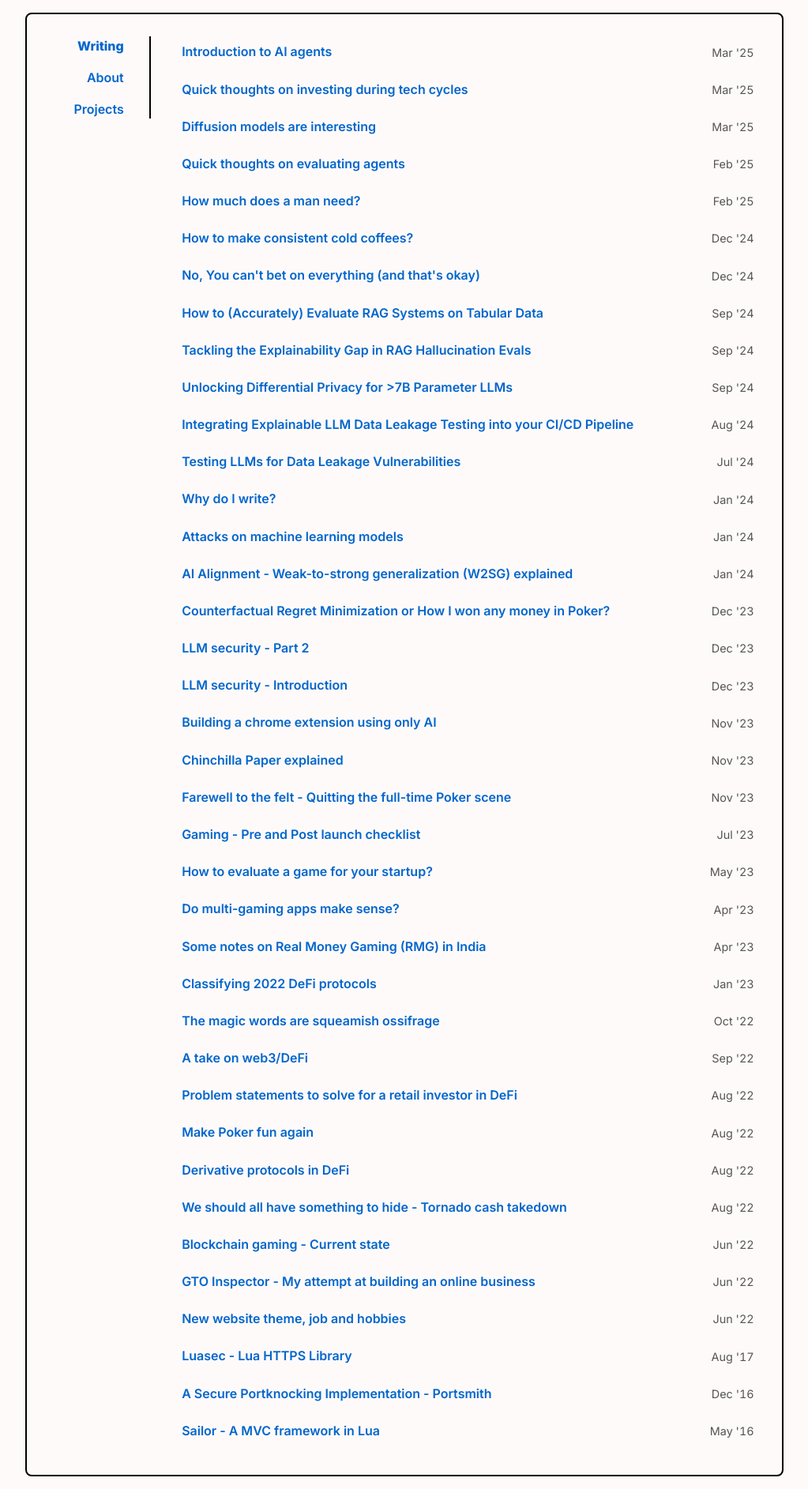
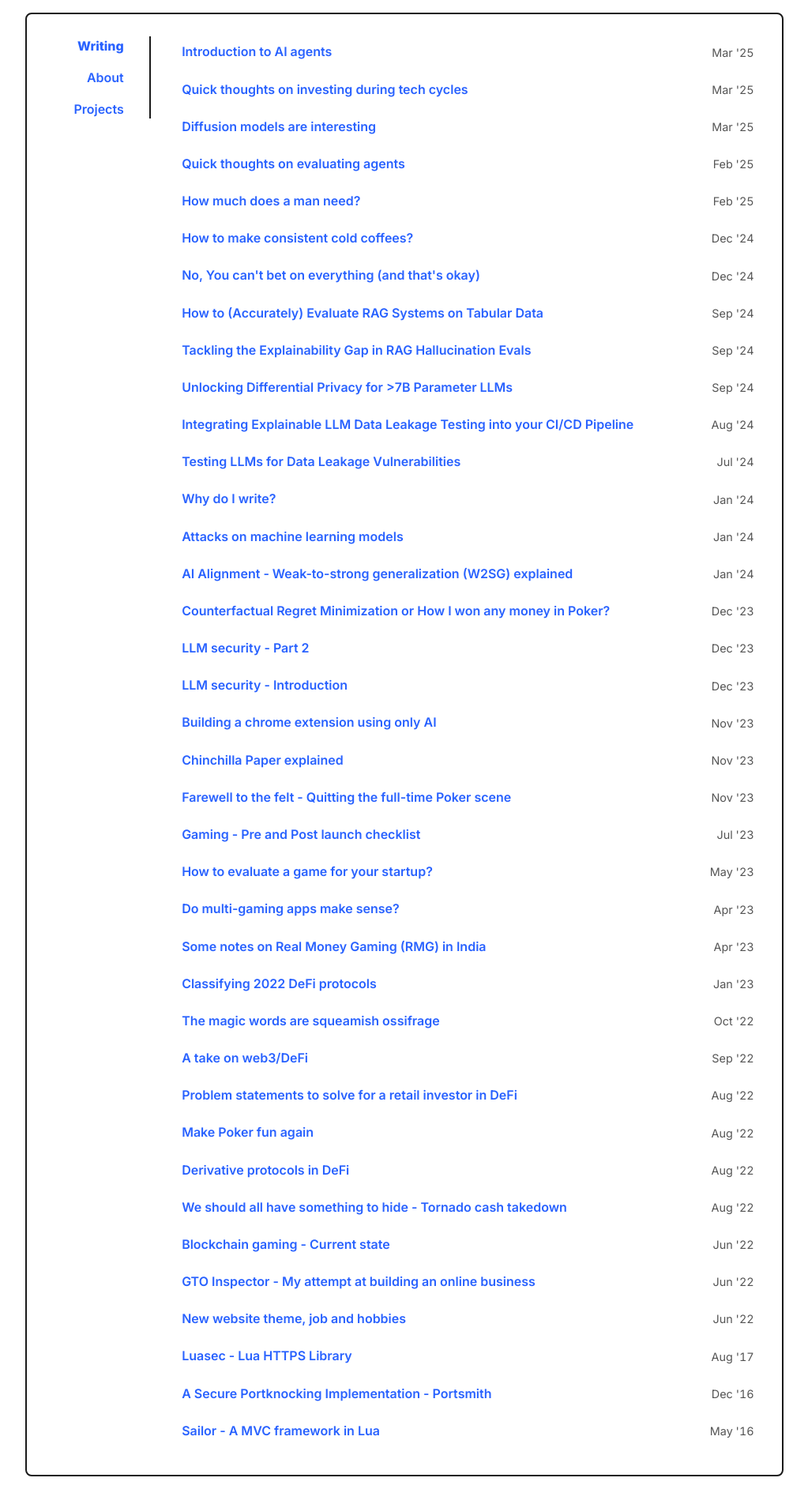
Before and after one commit to r-nikhil/r-nikhil.github.io, a Jekyll site: the page built from index.html, in a window 1280 px wide. Shown: the whole page at 79% size, without its empty margins (128-1151 px from the left). Built offline with Jekyll 4.4.1, drawn with Linux system fonts in a browser that asks for light colours.

Commit message:
Assistant checkpoint: Update color scheme to more neutral tones
Assistant generated file changes:
- _sass/_main.scss: Update to neutral base colors

---

User prompt:

Use more neutral base colors in your light theme

Replit-Commit-Author: Assistant
Replit-Commit-Session-Id: 5eb479ad-d355-4c28-83a3-c43708e2cf77

```diff
--- a/_sass/_main.scss
+++ b/_sass/_main.scss
@@ -1,13 +1,13 @@
 :root {
-  --bg-color: #FFFAFA;
-  --text-color: #000000;
-  --link-color: #0066cc;
-  --link-hover-color: #0047ab;
-  --code-bg: #F5F5F5;
-  --border-color: #000000;
-  --blockquote-bg: #F8F9FA;
-  --button-color: #FF6B6B;
-  --box-shadow: 4px 4px 0px 0px rgba(0,0,0,1);
+  --bg-color: #FFFFFF;
+  --text-color: #1A1A1A;
+  --link-color: #2962FF;
+  --link-hover-color: #0039CB;
+  --code-bg: #F0F0F0;
+  --border-color: #1A1A1A;
+  --blockquote-bg: #F5F5F5;
+  --button-color: #2962FF;
+  --box-shadow: 4px 4px 0px 0px rgba(26,26,26,1);
 }
 
 *,:after,:before {
```
